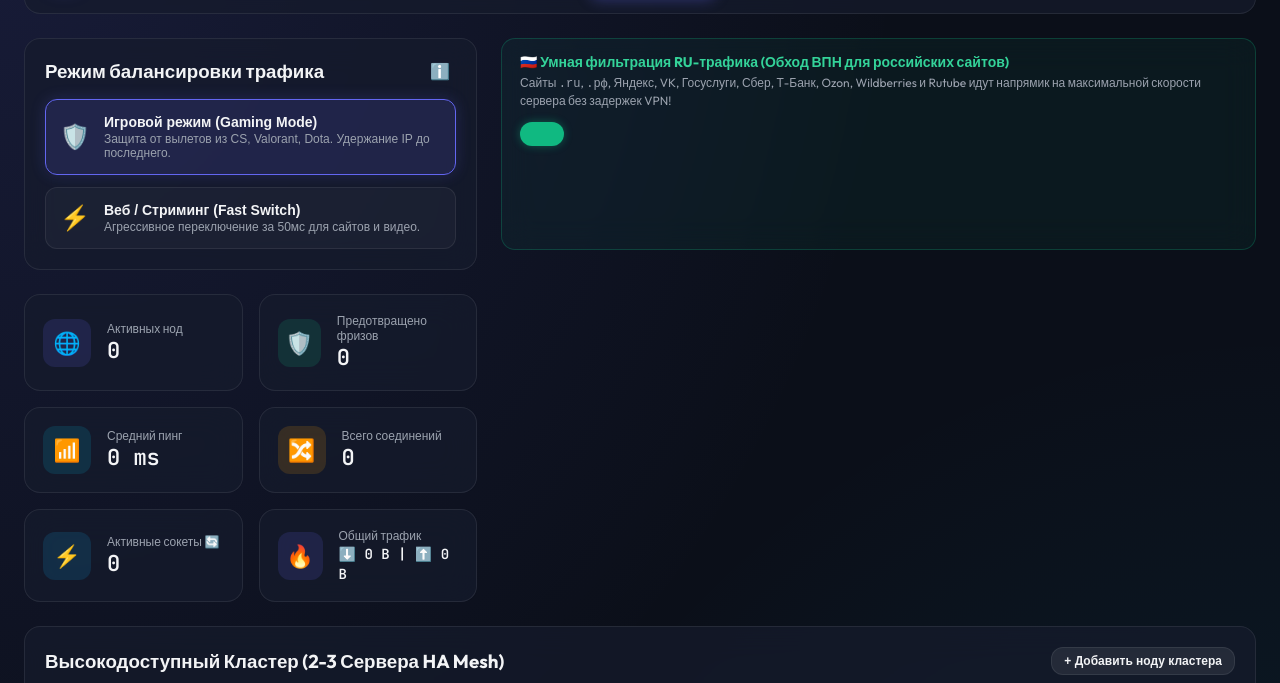
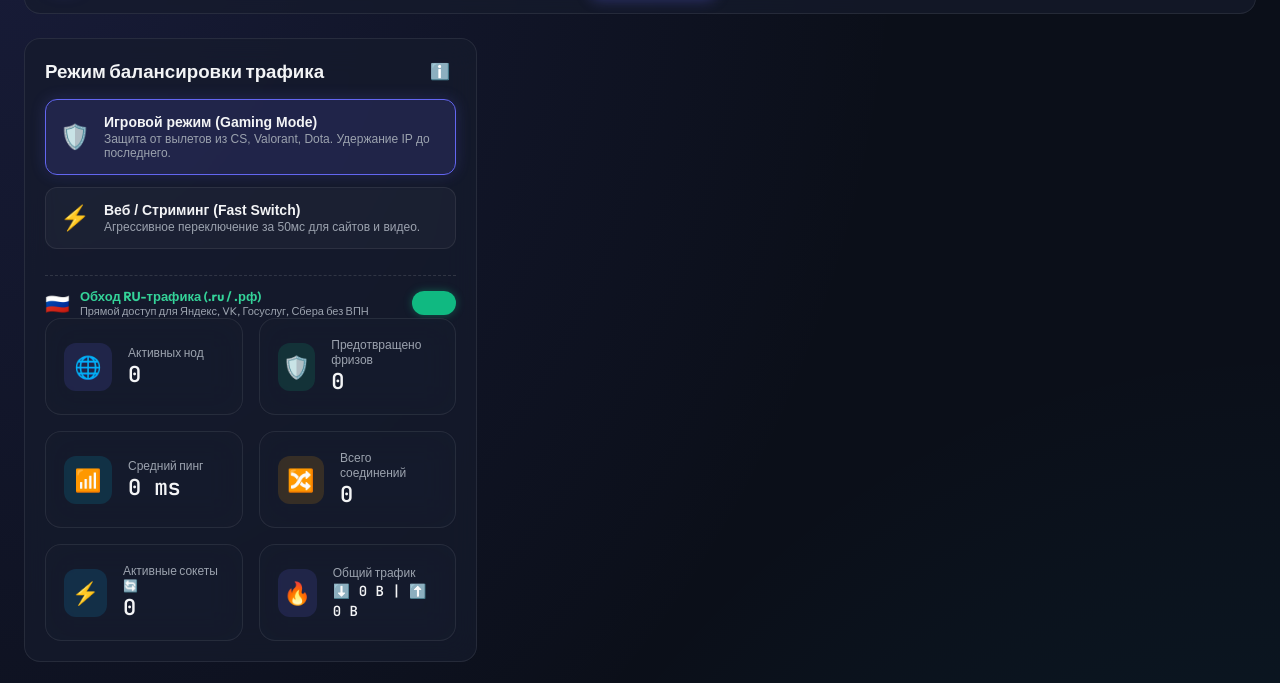
Before and after one commit to RTDOS/balancer123, a website: page public/index.html in a window 1280 px wide. Shown: the part 117-800 px from the top of the page. Drawn offline with nearby package versions, Linux system fonts and the light colour scheme; no server answers.

Commit message:
23131231

```diff
--- a/public/index.html
+++ b/public/index.html
@@ -83,23 +83,18 @@
                 <div class="mode-desc">Агрессивное переключение за 50мс для сайтов и видео.</div>
               </div>
             </button>
-          </div>
-        </div>
-
-        <!-- RU Traffic Filter Card -->
-        <div class="card" style="margin-bottom: 20px; background: rgba(16, 185, 129, 0.06); border: 1px solid rgba(16, 185, 129, 0.25); border-radius: 14px; padding: 14px 18px;">
-          <div style="display:flex; justify-content:space-between; align-items:center; flex-wrap:wrap; gap:12px;">
-            <div>
-              <div style="font-size:14px; font-weight:700; color:#34d399; display:flex; align-items:center; gap:8px;">
-                <span>🇷🇺 Умная фильтрация RU-трафика (Обход ВПН для российских сайтов)</span>
-              </div>
-              <div style="font-size:12px; color:#9ca3af; margin-top:4px; line-height:1.4;">
-                Сайты <code>.ru</code>, <code>.рф</code>, Яндекс, VK, Госуслуги, Сбер, Т-Банк, Ozon, Wildberries и Rutube идут напрямик на максимальной скорости сервера без задержек VPN!
+          <!-- RU Traffic Filter Control -->
+          <div style="margin-top: 14px; padding-top: 12px; border-top: 1px dashed rgba(255, 255, 255, 0.12); display: flex; align-items: center; justify-content: space-between; gap: 12px;">
+            <div style="display: flex; align-items: center; gap: 10px;">
+              <span style="font-size: 20px;">🇷🇺</span>
+              <div>
+                <div style="font-size: 13px; font-weight: 700; color: #34d399;">Обход RU-трафика (.ru / .рф)</div>
+                <div style="font-size: 11px; color: #9ca3af;">Прямой доступ для Яндекс, VK, Госуслуг, Сбера без ВПН</div>
               </div>
             </div>
-            <label style="position:relative; display:inline-block; width:44px; height:24px; cursor:pointer;">
-              <input type="checkbox" id="bypassRuToggle" checked onchange="toggleBypassRu(this.checked)" style="opacity:0; width:0; height:0;">
-              <span id="bypassRuSlider" style="position:absolute; top:0; left:0; right:0; bottom:0; background-color:#10b981; transition:.3s; border-radius:24px; box-shadow:0 0 8px rgba(16,185,129,0.4);"></span>
+            <label style="position: relative; display: inline-block; width: 44px; height: 24px; cursor: pointer; flex-shrink: 0;">
+              <input type="checkbox" id="bypassRuToggle" checked onchange="toggleBypassRu(this.checked)" style="opacity: 0; width: 0; height: 0;">
+              <span id="bypassRuSlider" style="position: absolute; top: 0; left: 0; right: 0; bottom: 0; background-color: #10b981; transition: .3s; border-radius: 24px; box-shadow: 0 0 8px rgba(16, 185, 129, 0.4);"></span>
             </label>
           </div>
         </div>
```
